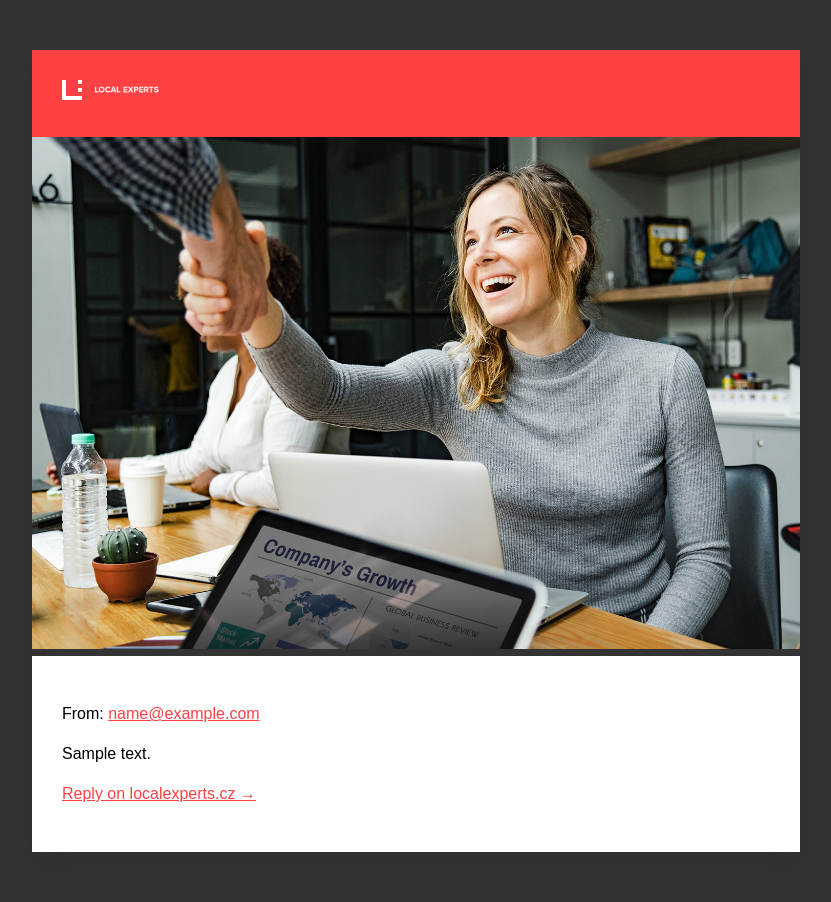
After one commit to lewro/le, a Django app: template webapp/templates/email/user_message.html in a window 1280 px wide. The commit adds this page. Shown: the whole page, without its empty margins (224-1055 px from the left). Run offline with Django 3.2, Linux system fonts and the light colour scheme; the template is opened without the code that fills it: most values are stand-ins (such as "Sample title", 1, 10 or a date in 2020).

Commit message:
Adding email template

```diff
--- a/webapp/static/script/validation.js
+++ b/webapp/static/script/validation.js
@@ -18,7 +18,7 @@ function max_size(element) {
   if (filter.test($(element).val())) {
       return invalidate(element);
   } else {
-    if ($(element).val().length < 200) {
+    if ($(element).val().length < 10000) {
       validate(element);
       return not_empty_input(element);
     } else {
--- /dev/null
+++ b/webapp/templates/email/user_message.html
@@ -0,0 +1,78 @@
+{% load i18n %}
+<!DOCTYPE html>
+<html>
+<head>
+  <meta http-equiv="Content-Type" content="text/html; charset=UTF-8">
+  <title>Localexperts.cz</title>
+  <style type="text/css">
+
+    /* Layout */
+    body {
+      min-width: 630px;
+    }
+
+    /* Aesthetics */
+    body {
+      margin: 0;
+      padding: 0;
+      font-family:Sans-serif;
+      line-height: 1.5em;
+    }
+
+    #cover {
+      padding: 50px 20%;
+      background: #333;
+    }
+
+    #container {
+      box-shadow: 0px 10px 20px -3px rgb(0,0,0, 0.1);
+    }
+
+    #body {
+      padding: 30px;
+      background: #fff;
+    }
+
+    #top {
+      background: #ff4143;
+      padding: 30px;
+    }
+
+    h1 {
+      text-transform: uppercase;
+      font-size: 11px;
+      color: #000;
+    }
+
+    p {
+      color: #000;
+    }
+
+    a {
+      color: #ff4143;
+    }
+
+  </style>
+</head>
+
+<body>
+  {% block content %}
+
+  <div id="cover">
+    <div id="container">
+      <div id="top">
+        <img height="20px" src="https://localexperts.cz/static/images/le-logo.png"/>
+      </div>
+      <div id="image">
+        <img width="100%" src="https://localexperts.cz/static/images/img_home.jpg" />
+      </div>
+      <div id="body">
+        <p>From: <a class="link" href="{{ email }}">{{ email }}</a></p>
+        <p>{{ body|linebreaks }}</p>
+        <p><a class="link" href="https://localexperts.cz">Reply on localexperts.cz →  </a></p>
+      </div>
+    </div>
+  </div>
+  {% endblock %}
+</body>
+</html>
--- a/webapp/templates/registration/register_client.html
+++ b/webapp/templates/registration/register_client.html
@@ -9,7 +9,7 @@
     <div class="col s12">
       <strong>Errors</strong>
       {% for field in form %}
-         <span>{% trans 'Password:' %} {{ field.errors|striptags }} || </span>
+         <span>{{ field.errors|striptags }}</span>
       {% endfor %}
     </div>
   </div>
--- a/webapp/templates/webapp/news.html
+++ b/webapp/templates/webapp/news.html
@@ -33,14 +33,16 @@
             <span class="source">{{ news_element.source }}</span>
 
             <h1>
-              {{ news_element.title }}
+              <a target="_blank" href="{{ news_element.link }}">
+                {{ news_element.title }}
+              </a>
             </h1>
             <div class="body">
               {{ news_element.body|linebreaks }}
             </div>
             <span class="created-date">{{ news_element.created_date }}</span>
             <span class="source-link">
-              <a href="{{ news_element.link }}">
+              <a target="_blank" href="{{ news_element.link }}">
                 <i class="fas fa-external-link-alt"></i>
               </a>
             </span>
--- a/webapp/urls.py
+++ b/webapp/urls.py
@@ -32,7 +32,6 @@ urlpatterns = [
     url(r'^remove_profile/$', views.remove_profile, name = 'remove_profile'),
     url(r'^lang/$', views.lang, name = 'lang'),
 
-
 ]
 
 urlpatterns += static(settings.MEDIA_URL, document_root=settings.MEDIA_ROOT)
```
Also changed, not shown: webapp/static/css/templates/news.css (+8 -0 lines), webapp/views.py (+33 -11 lines).
